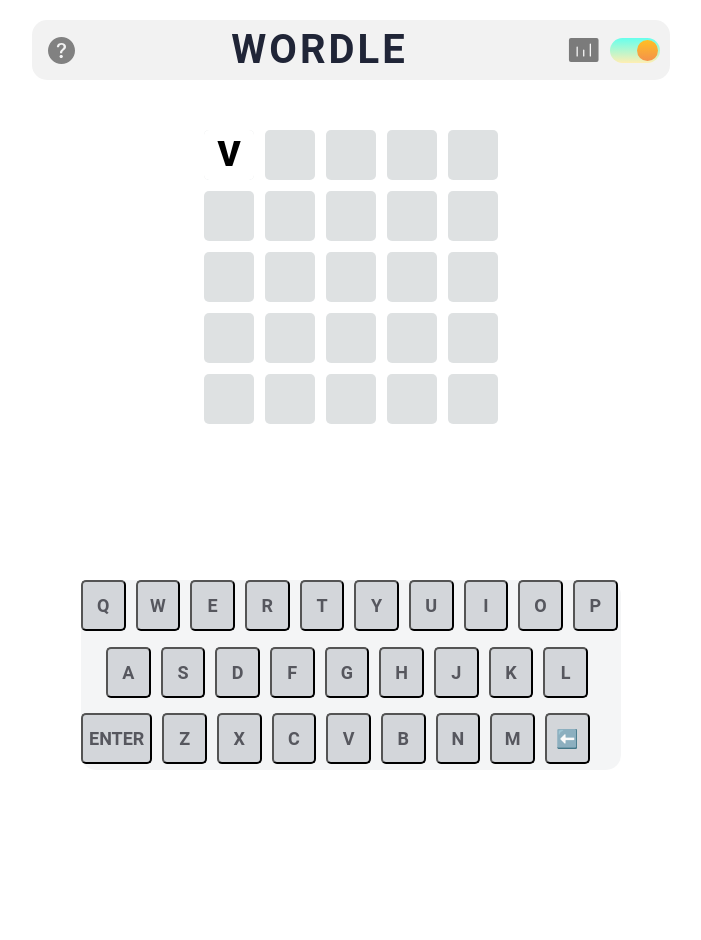
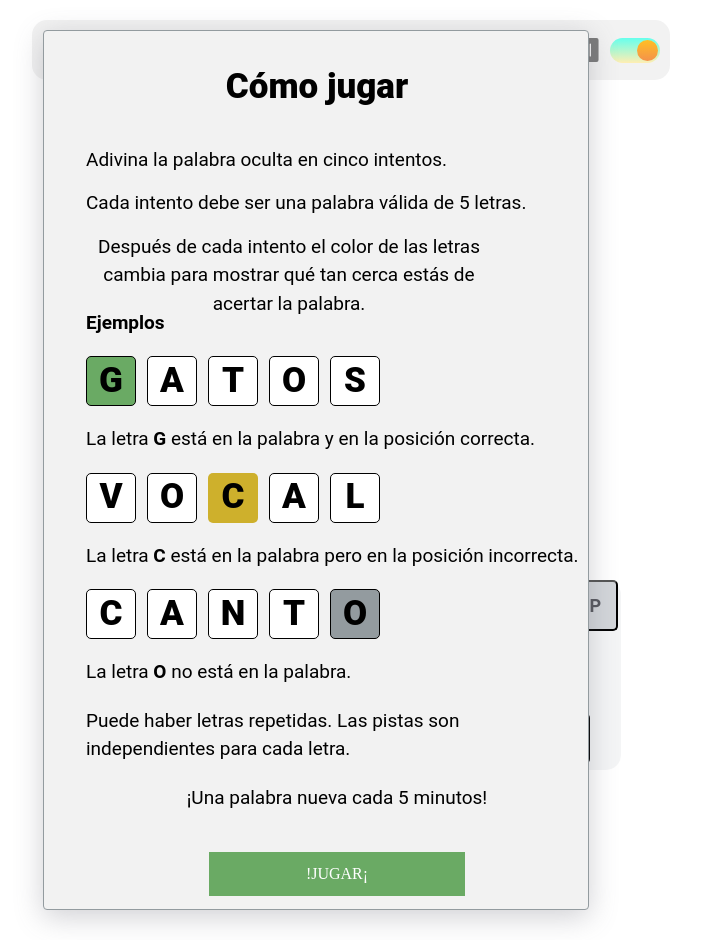
Before and after one commit to mangelpt/wordle, a React (Vite) app: page / in a window 1280 px wide. Shown: the whole page, without its empty margins (289-990 px from the left). Built offline with nearby package versions, Linux system fonts and the light colour scheme.

Commit message:
added local storage

```diff
--- a/src/Worlde/Components/header/index.tsx
+++ b/src/Worlde/Components/header/index.tsx
@@ -4,23 +4,29 @@
 import {UserPreferencesContext} from "../../context/userPreferencesContext.ts";
 
 
-export const Header = () => {
+interface headerProps {
+    handleModal: React.Dispatch<React.SetStateAction<boolean>>
+}
+
+export const Header = ({handleModal}: headerProps) => {
     const [isToggled, setIsToggled] = useState(true);
-    const {ThemeContextType,setUserTheme} = useContext(UserPreferencesContext)
+    const {ThemeContextType, setUserTheme} = useContext(UserPreferencesContext)
 
-  useEffect(()=>{
-      if (isToggled){
-          setUserTheme("light")
-      }else {
-          setUserTheme("dark")
-      }
-  },[isToggled])
+    useEffect(() => {
+        if (isToggled) {
+            setUserTheme("light")
+        } else {
+            setUserTheme("dark")
+        }
+    }, [isToggled])
 
     console.log(ThemeContextType)
 
-
+    const onclickHandler = () => {
+        handleModal(true)
+    }
     return <Container>
-        <CustomButton>
+        <CustomButton onClick={onclickHandler}>
             <QuestionIcon/>
         </CustomButton>
         <Title>WORDLE</Title>
--- a/src/Worlde/Views/game/index.tsx
+++ b/src/Worlde/Views/game/index.tsx
@@ -2,13 +2,30 @@
 import {Container, GameContainer} from "./styled.ts";
 import {Header} from "../../Components/header";
 import {Grid} from "../../Components/grid";
+import {useState} from "react";
+import {createPortal} from "react-dom";
+import {Instructions} from "../instructions";
 
 export const Game = () => {
+    let userFirstTime: boolean;
+    if (localStorage.getItem("isUserFirstLogin") === null) {
+        userFirstTime = true
+    } else {
+        userFirstTime = false
+    }
+    const [showModalInstructions, setModalInstructions] = useState(userFirstTime);
+
+
+    console.log("isFirstLogin", userFirstTime)
+    console.log("showModalInstructions", showModalInstructions)
+
     return (<Container>
         <GameContainer>
-            <Header/>
+            <Header handleModal={setModalInstructions}/>
             < Grid/>
             <Keyboard/>
         </GameContainer>
+        {(showModalInstructions || userFirstTime) && createPortal(<Instructions
+            handleShowModal={setModalInstructions}/>, document.body)}
     </Container>)
 }
--- a/src/Worlde/Views/instructions/index.tsx
+++ b/src/Worlde/Views/instructions/index.tsx
@@ -9,7 +9,17 @@
 } from "./styled.ts";
 import {WordsCard} from "../../Components/wordsCard";
 
-export const Instructions = () => {
+interface InstructionsProps {
+    handleShowModal: React.Dispatch<React.SetStateAction<boolean>>
+}
+
+export const Instructions = ({handleShowModal}: InstructionsProps) => {
+
+    const onClickHandler = () => {
+        handleShowModal(false);
+        localStorage.setItem("isUserFirstLogin", "false")
+    }
+
     return (<Container>
         <Title>Cómo jugar</Title>
         <DescriptionContainer>
@@ -68,6 +78,6 @@
                 ¡Una palabra nueva cada 5 minutos!
             </Wording>
         </WordingContainer>
-        <Button>!JUGAR¡</Button>
+        <Button onClick={onClickHandler}>!JUGAR¡</Button>
     </Container>)
 }
--- a/src/Worlde/Views/instructions/styled.ts
+++ b/src/Worlde/Views/instructions/styled.ts
@@ -8,12 +8,17 @@
 
 export const Container = styled.div`
   width: 546px;
-  height: 900px;
+  height: 880px;
   background-color: var(--background1);
   margin: 20px auto;
   border: 1px solid var(--gray);
   border-radius: 4px;
   padding-left: 42px;
+  box-shadow: rgba(100, 100, 111, 0.3) 0px 7px 29px 0px;
+  position:  absolute;
+  top: 10px;
+  left: calc(40% - 180px);
+  bottom: 70px;
 `;
 
 export const Wording = styled.span<Props>`
--- a/src/Worlde/index.tsx
+++ b/src/Worlde/index.tsx
@@ -1,16 +1,15 @@
 import {Route, Routes,} from "react-router-dom";
 import {Game} from "./Views/game";
 import {GameRoute} from "../routes/gameRoute.tsx";
-import {Instructions} from "./Views/instructions";
+
+
 
 
 
 export const WorldLayout = () => {
-
     return(
         <Routes>
             <Route path={GameRoute.game.play} element={<Game />} />
-            <Route path={GameRoute.game.instructions} element={<Instructions />} />
         </Routes>
     )
 
```
